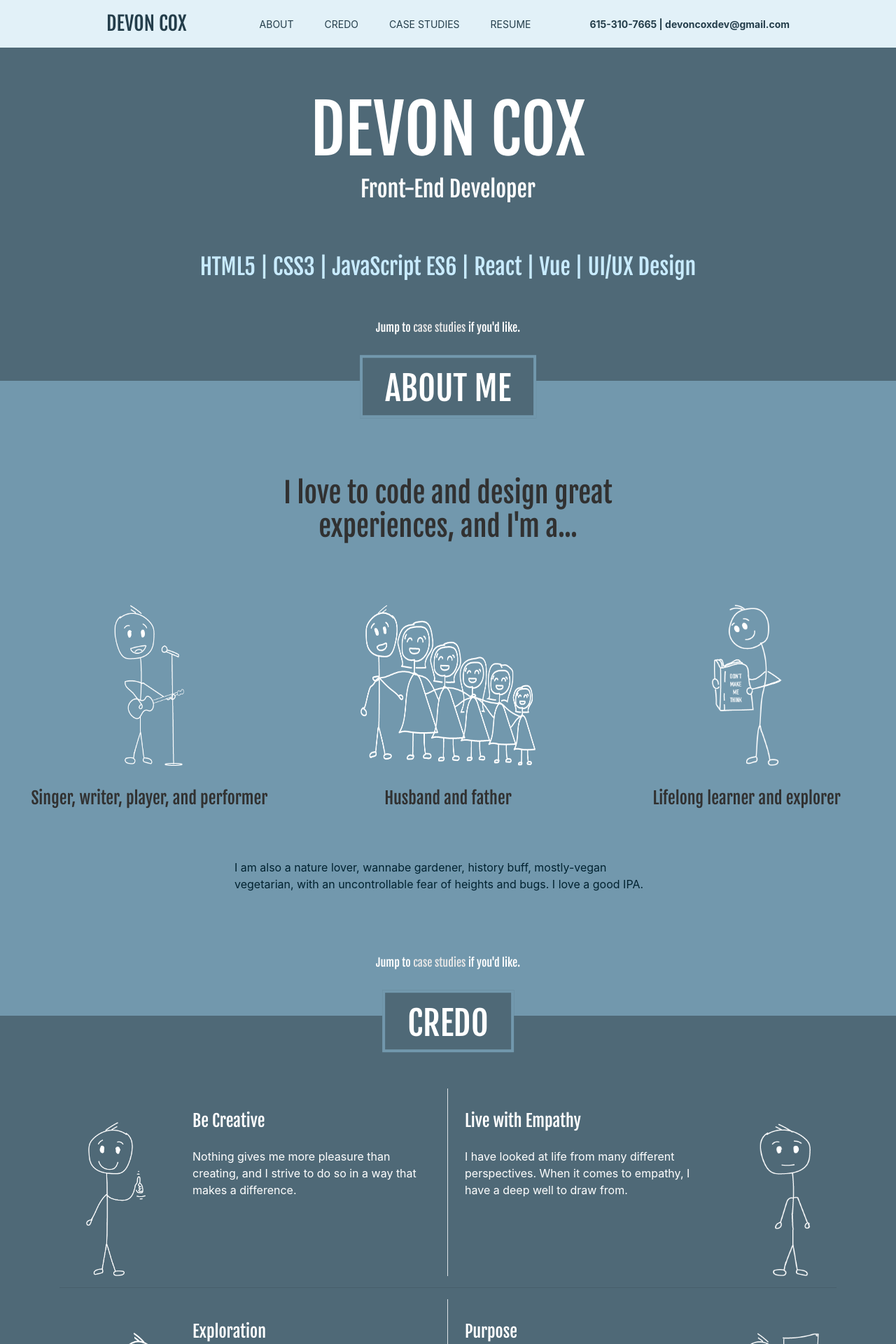
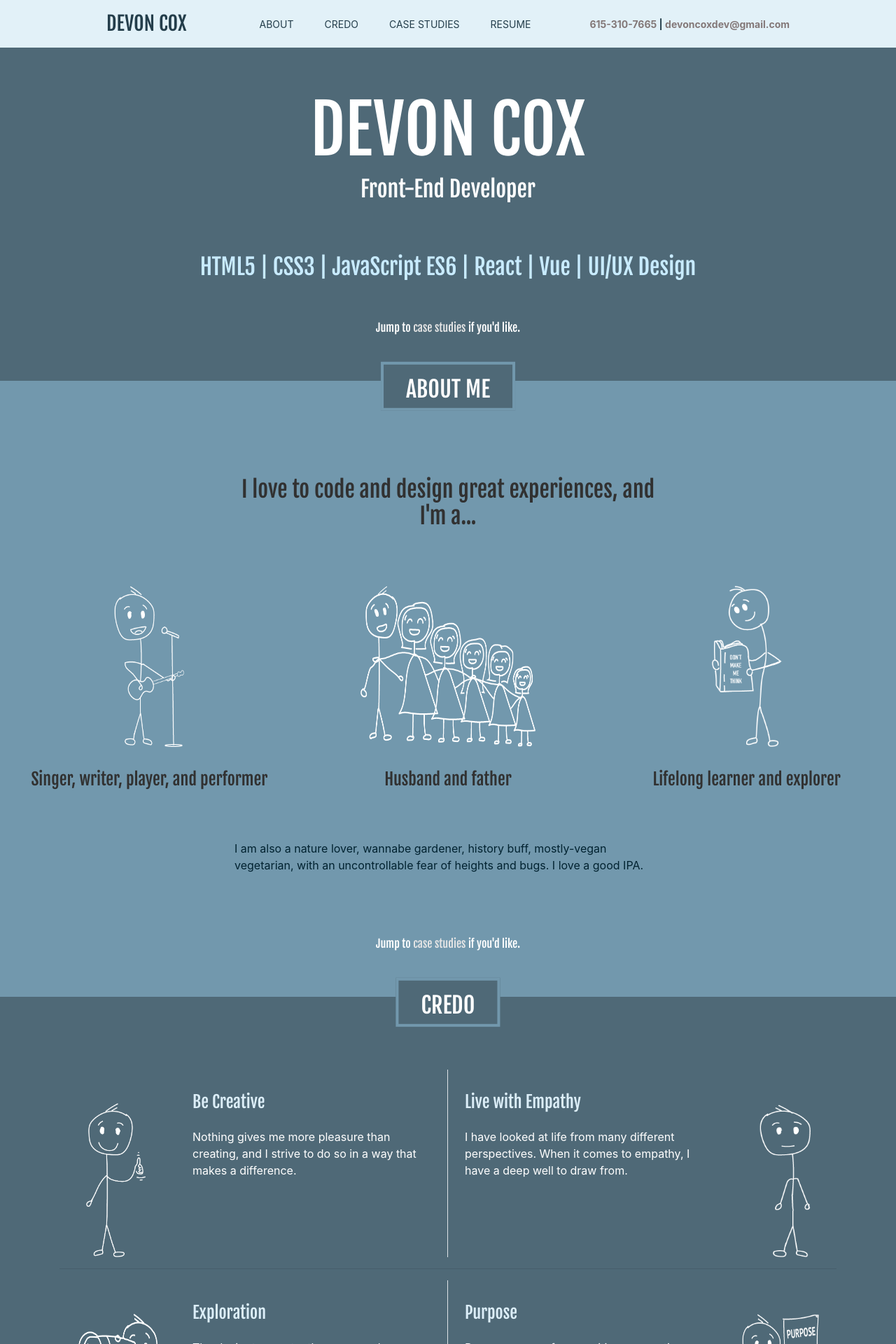
Before and after one commit to Devco2011/Devco2011.github.io, a React (Create React App) app: page /#/ in a window 1280 px wide. Shown: the top 1920 px of the page at 70% size. Built offline with nearby package versions, Linux system fonts and the light colour scheme.

Commit message:
links hooked up

```diff
--- a/src/main/Footer.js
+++ b/src/main/Footer.js
@@ -1,4 +1,5 @@
 import React from 'react';
+import { Link } from 'react-router-dom';
 import { Container, Row, Col } from 'react-bootstrap';
 import { FaGithub, FaLinkedin, FaEnvelope, FaMobileAlt } from 'react-icons/fa'
 import { Nav, Navbar } from "react-bootstrap";
@@ -11,24 +12,24 @@ export const Footer = () => {
             <Nav className='ml-auto mr-auto'>
                 <Container className="pt-4">
                     <Row>
-                        <Col className="col-4">
+                        <Col className="col-12 col-md-4">
                             <Navbar.Text><h6 className="section-title">CONNECT WITH ME</h6>
                                 <ul className="list-unstyled">
-                                    <li><FaMobileAlt /> 615-310-7665</li>
-                                    <li><FaEnvelope /> devoncoxdev@gmail.com</li>
+                                    <li><FaMobileAlt /> <a href="tel:615-310-7665" target="_blank" rel="noreferrer">615-310-7665</a></li>
+                                    <li><FaEnvelope /> <a href="mailto:devcoxdev@gmail.com" target="_blank" rel="noreferrer">devoncoxdev@gmail.com</a></li>
                                 </ul>
                             </Navbar.Text>
                         </Col>
-                        <Col className="col-4">
+                        <Col className="col-12 col-md-4">
                             <Navbar.Text><h6 className="section-title">ONLINE</h6>
                                 <ul className="list-unstyled">
-                                    <li><FaLinkedin /> linkedin.com/in/devonhcox</li>
-                                    <li><FaGithub /> github.com/Devco2011</li>
+                                    <li><FaLinkedin /><a href="https://linkedin.com/in/devonhcox" target="_blank" rel="noreferrer"> linkedin.com/in/devonhcox</a></li>
+                                    <li><FaGithub /><a href="https://github.com/Devco2011" target="_blank" rel="noreferrer"> github.com/Devco2011</a></li>
 
                                 </ul>
                             </Navbar.Text>
                         </Col>
-                        <Col className="col-4">
+                        <Col className="col-12 col-md-4">
                             <Navbar.Text><h6 className="section-title">TECH/SKILLS USED FOR THIS SITE</h6>
                                 <ul className="list-unstyled">
                                     <li>React | React Bootstrap |</li>
--- a/src/nav/Nav.js
+++ b/src/nav/Nav.js
@@ -26,7 +26,7 @@ export const NavBar = (props) => {
                                 <HashLink className="nav-link" to="#process-container">CREDO</HashLink>
                                 <HashLink className="nav-link" to="#CaseStudies">CASE STUDIES</HashLink>
                                 <HashLink className="nav-link" to="#resume-container">RESUME</HashLink>
-                                <Navbar.Text className="ml-5"><strong>615-310-7665 | devoncoxdev@gmail.com</strong></Navbar.Text>
+                                <Navbar.Text className="ml-5"><strong><a href="tel:615-310-7665" target="_blank" rel="noreferrer">615-310-7665</a> | <a href="mailto:devcoxdev@gmail.com" target="_blank" rel="noreferrer">devoncoxdev@gmail.com</a></strong></Navbar.Text>
                             </Nav>
                         </Navbar.Collapse>
 
--- a/src/portfolioCustom.scss
+++ b/src/portfolioCustom.scss
@@ -28,19 +28,20 @@ h4 {
 h3.section-title {
     text-align: center;
     color: #fff;
-    font-size: 3rem;
+    font-size: 4vh;
 }
 h5.section-title {
     color: #313131;
     margin-bottom: 1em;
 }
 h5.section-title-light {
-    color: #ffffff;
-    margin-bottom: 1em;
+    color: #dceef8;
+    font-weight: bold;
+    margin-bottom: 1.4rem;
 }
 h5 {
     font-family: 'Fjalla One', sans-serif;
-    font-size: 2.5em;
+    font-size: 2rem;
 }
 h6.section-title {
     font-family: 'Fjalla One', sans-serif;
@@ -56,7 +57,7 @@ h6.about-section-title {
 h6.section-title-light {
     font-family: 'Fjalla One', sans-serif;
     font-size: 1.5em;
-    color: #fff;
+    color: #dceef8;
     margin-bottom: 1em;
 }
 p {
```
Also changed, not shown: 1 other file (tests, documents, lock files or other folders).
